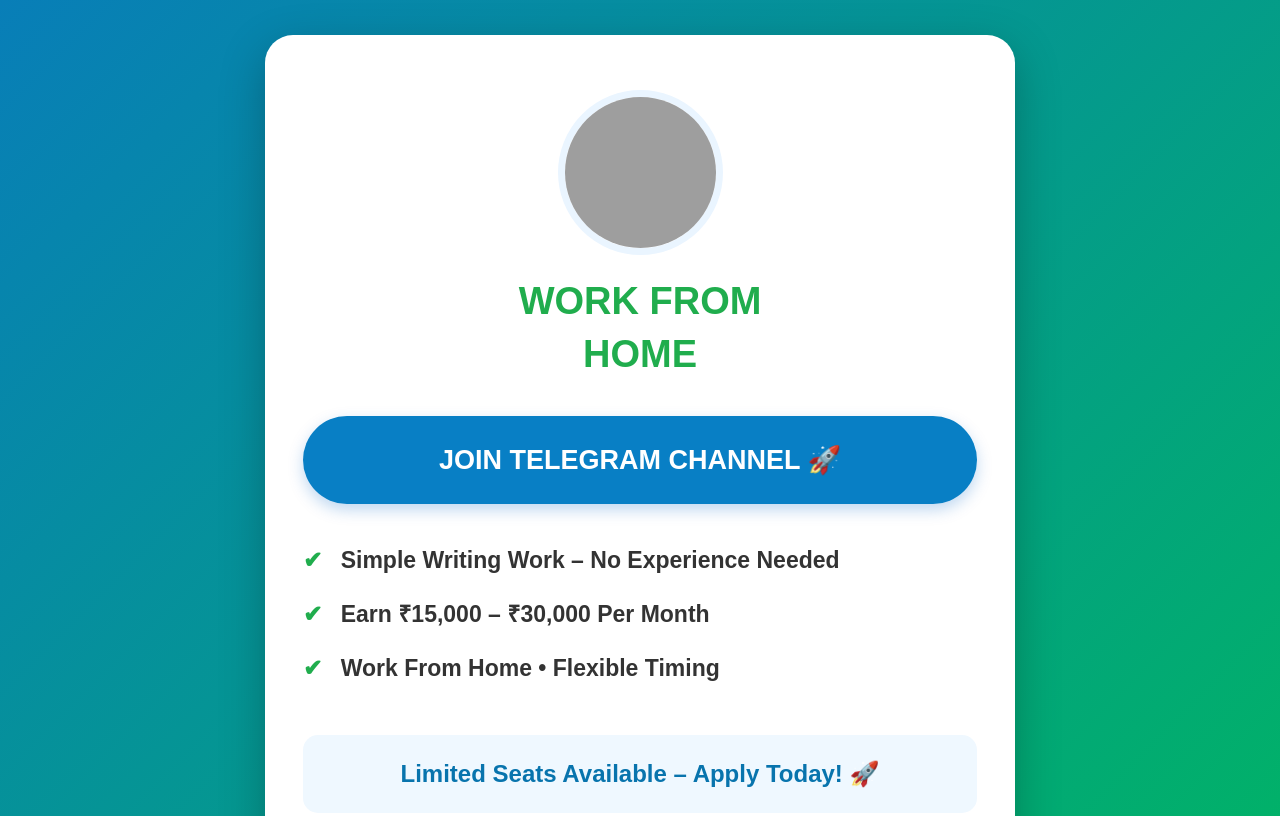
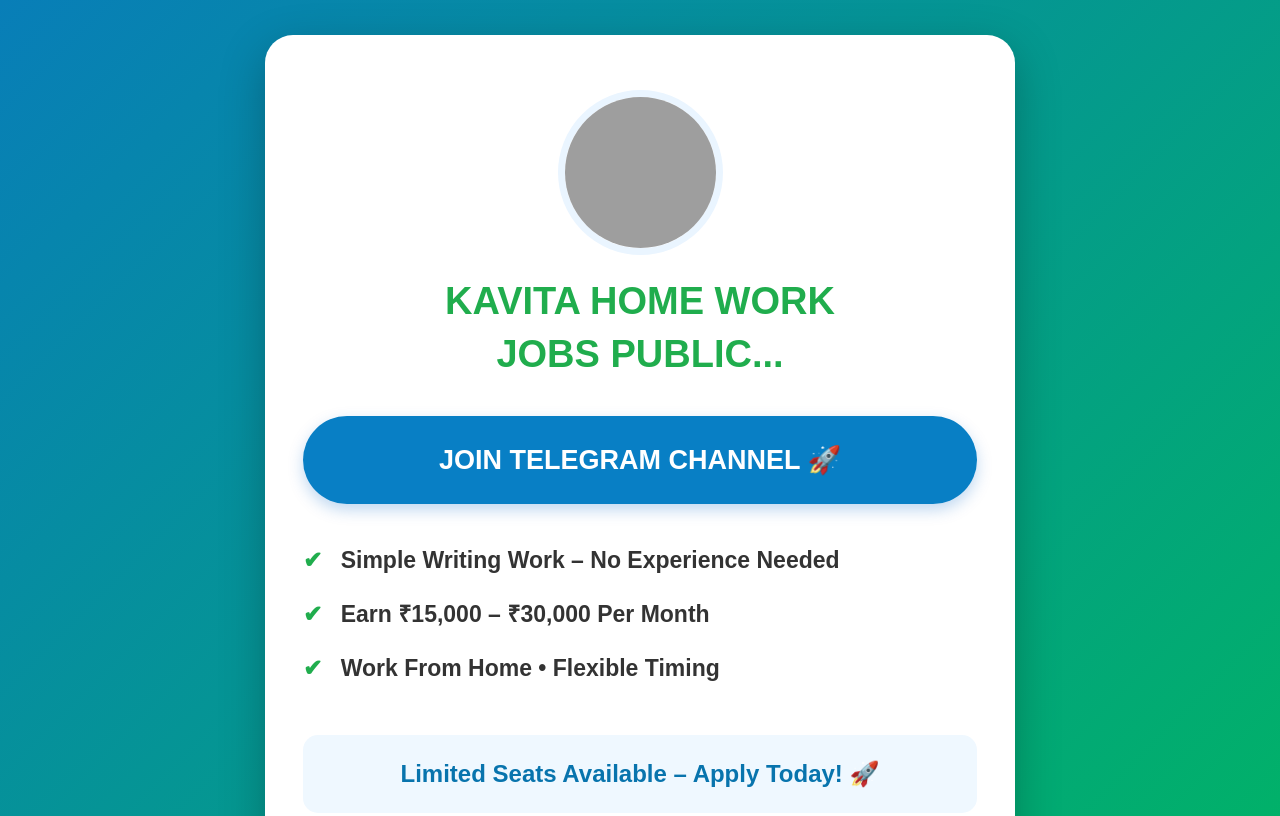
Before and after one commit to ankulvishwakarma2266/handwriting2, a plain HTML site: page index.html in a window 1280 px wide. Shown: the top 816 px of the page. Drawn offline with Linux system fonts and the light colour scheme; grey boxes are pictures that could not be loaded.

Commit message:
Update index.html

```diff
--- a/index.html
+++ b/index.html
@@ -164,7 +164,7 @@ alt="Profile">
 
 
     <h1 class="heading">
-         WORK FROM<br>HOME
+         KAVITA HOME WORK<br>JOBS PUBLIC...
 
     </h1>
     <!-- TOP TELEGRAM BUTTON - CENTER -->
```
